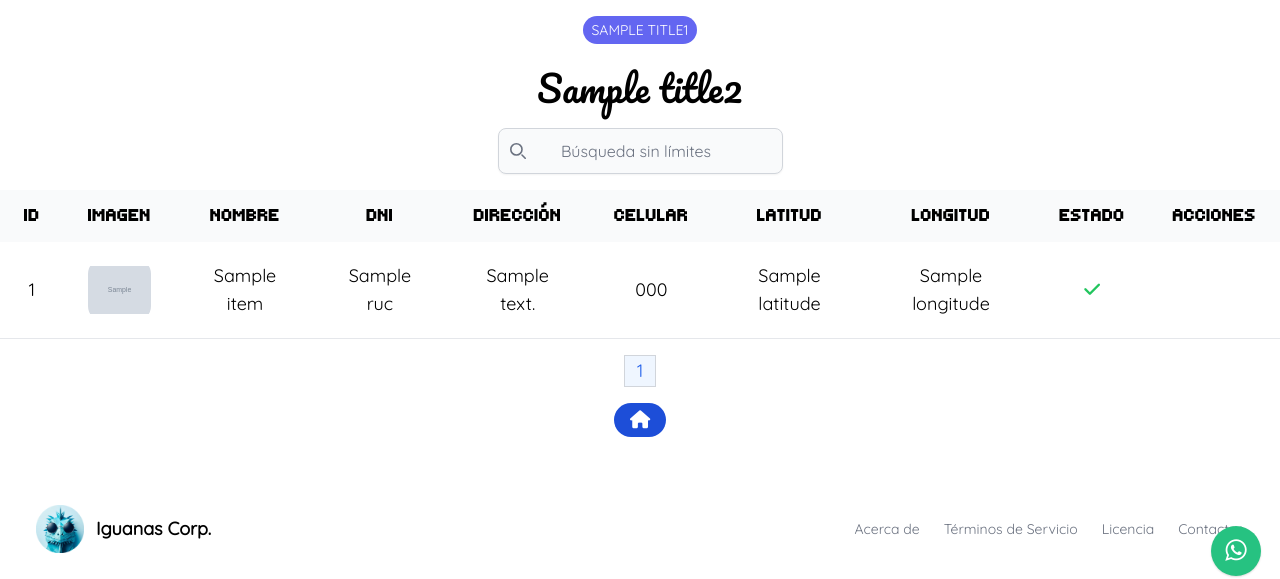
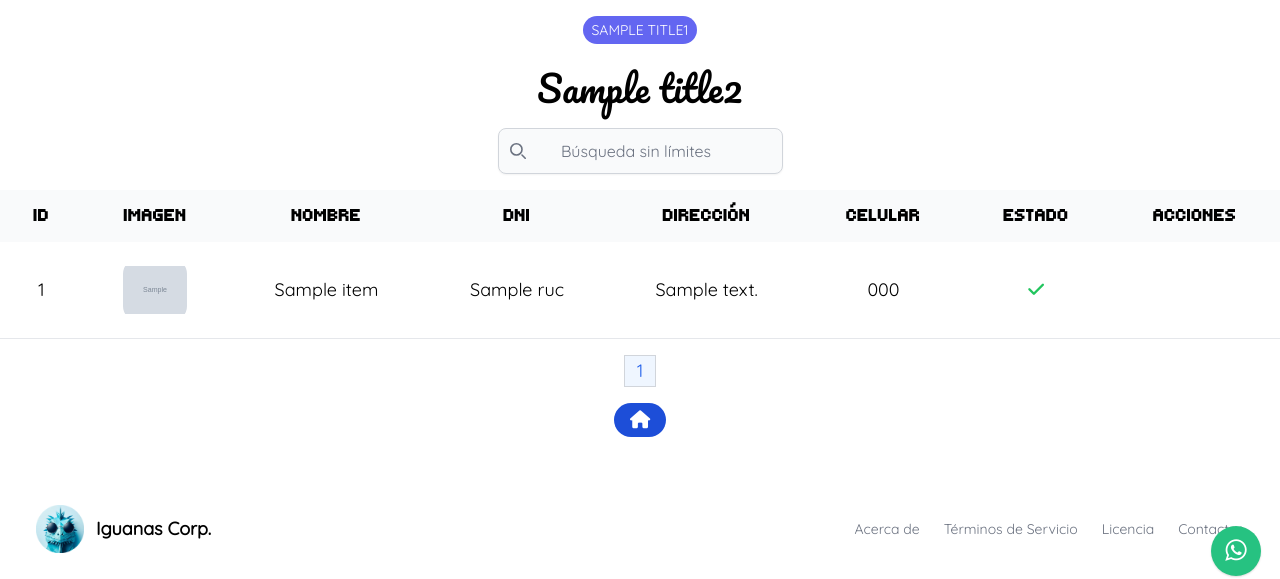
Before and after one commit to fborjaz/System_Fact_Sales_DJ, a Django app: template templates/core/suppliers/list.html in a window 1280 px wide. Shown: the part 80-659 px from the top of the page. Run offline with Django 3.2, Linux system fonts and the light colour scheme; the template is opened without the code that fills it: most values are stand-ins (such as "Sample title", 1, 10 or a date in 2020); grey boxes marked "Sample" are stand-in pictures; style sheets or scripts are compiled from the project's sources; some libraries are stand-ins or nearby versions.

Commit message:
chore: Remove latitude and longitude fields from SupplierForm and Supplier model

```diff
--- a/templates/core/suppliers/list.html
+++ b/templates/core/suppliers/list.html
@@ -46,8 +46,6 @@
                             <th scope="col" class="px-6 py-3">DNI</th>
                             <th scope="col" class="px-6 py-3">Dirección</th>
                             <th scope="col" class="px-6 py-3">Celular</th>
-                            <th scope="col" class="px-6 py-3">Latitud</th>
-                            <th scope="col" class="px-6 py-3">Longitud</th>
                             <th scope="col" class="px-6 py-3">Estado</th>
                             <th scope="col" class="px-6 py-3">Acciones</th>
 
@@ -67,8 +65,6 @@
                                 <td class="px-6 py-4">{{ item.ruc }}</td>
                                 <td class="px-6 py-4">{{ item.address }}</td>
                                 <td class="px-6 py-4">{{ item.phone }}</td>
-                                <td class="px-6 py-4">{{ item.latitude }}</td>
-                                <td class="px-6 py-4">{{ item.longitude }}</td>
                                 <td class="px-6 py-4">
                                     {% if item.active %}
                                         <i class="fa-solid fa-check text-green-500"></i>
```
